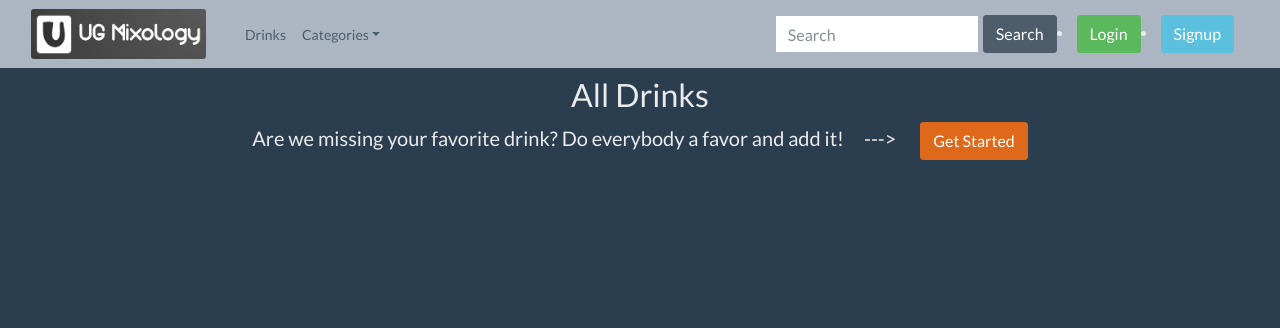
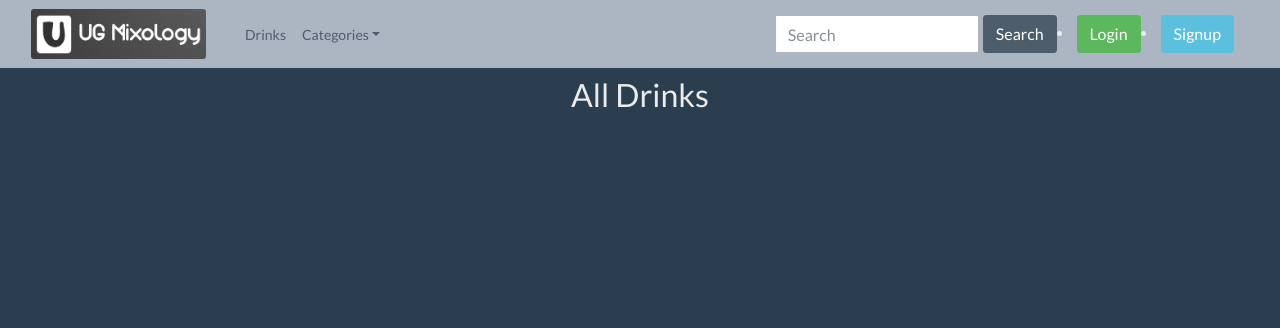
Before and after one commit to Brinzkii/Capstone-Project, a Flask app: page /drinks in a window 1280 px wide. Shown: the top 328 px of the page. Run offline with Flask 3, Linux system fonts and the light colour scheme; some libraries are stand-ins or nearby versions.

Commit message:
fix various edge cases

```diff
--- a/app.py
+++ b/app.py
@@ -319,37 +319,41 @@ def add_drink():
     form.glass_id.choices.insert(0, (None, "Select the glass"))
 
     if form.validate_on_submit():
-        if form.category_id.data != None and form.glass_id.data != None:
-            # Create drink from form and add to db
-            d = Drink(
-                name=form.name.data,
-                category_id=form.category_id.data,
-                glass_id=form.glass_id.data,
-                instructions=form.instructions.data,
-                thumbnail=form.thumbnail.data,
-                main_img=form.main_img.data,
-                video=form.video.data,
-            )
+        if g.user:
+            if form.category_id.data != None and form.glass_id.data != None:
+                # Create drink from form and add to db
+                d = Drink(
+                    name=form.name.data,
+                    category_id=form.category_id.data,
+                    glass_id=form.glass_id.data,
+                    instructions=form.instructions.data,
+                    thumbnail=form.thumbnail.data,
+                    main_img=form.main_img.data,
+                    video=form.video.data,
+                )
 
-            db.session.add(d)
-            db.session.commit()
+                db.session.add(d)
+                db.session.commit()
 
-            dp = DrinkPost(user_id=g.user.id, drink_id=d.id)
+                dp = DrinkPost(user_id=g.user.id, drink_id=d.id)
 
-            db.session.add(dp)
-            db.session.commit()
+                db.session.add(dp)
+                db.session.commit()
 
-            flash(
-                "Please enter the drink ingredients and their measurements to complete the process.",
-                "info",
-            )
-            return redirect(f"/{d.id}/ingredients/add")
+                flash(
+                    "Please enter the drink ingredients and their measurements to complete the process.",
+                    "info",
+                )
+                return redirect(f"/{d.id}/ingredients/add")
+            else:
+                flash(
+                    "A category and glass must be selected before adding a drink!",
+                    "warning",
+                )
+                return redirect("/drinks/add")
         else:
-            flash(
-                "A category and glass must be selected before adding a drink!",
-                "warning",
-            )
-            return redirect("/drinks/add")
+            flash('You must be logged in to add a drink!', 'warning')
+            return redirect('/login')
     else:
         return render_template("add-drink.html", form=form)
 
@@ -359,6 +363,7 @@ def add_ingredients(drink_id):
     """Add ingredients and measurements to go with new drink (max 15 ingredient-measurement pairs)"""
     d = Drink.query.get_or_404(drink_id)
 
+
     form = IngredientsForm()
     for field in form:
         field.choices = [
@@ -367,29 +372,39 @@ def add_ingredients(drink_id):
         field.choices[0] = (None, "Select an ingredient")
 
     if form.validate_on_submit():
-        for field in form:
-            if field.data == None:
+        print(form.data)
+        if g.user:
+            d_p = DrinkPost.query.filter('drink_id'== d.id, 'user_id'==g.user.id).first()
+            if d_p:
+                for field in form:
+                    if field.data == None:
+                        flash(
+                            f"{d.name} has now been added, thanks for your contribution {g.user.username}!",
+                            "success",
+                        )
+                        return redirect(f"/{d.id}")
+
+                    elif "ingredient" in field.id and field.data:
+                        d_i = DrinkIngredients(drink_id=d.id, ingredient_id=field.data)
+
+                    elif "measurement" in field.id and field.data:
+                        if d_i:
+                            d_i.measurement = field.data
+                            db.session.add(d_i)
+                            db.session.commit()
+                            d_i = None
+
                 flash(
                     f"{d.name} has now been added, thanks for your contribution {g.user.username}!",
                     "success",
                 )
                 return redirect(f"/{d.id}")
-
-            elif "ingredient" in field.id and field.data:
-                d_i = DrinkIngredients(drink_id=d.id, ingredient_id=field.data)
-
-            elif "measurement" in field.id and field.data:
-                if d_i:
-                    d_i.measurement = field.data
-                    db.session.add(d_i)
-                    db.session.commit()
-                    d_i = None
-
-        flash(
-            f"{d.name} has now been added, thanks for your contribution {g.user.username}!",
-            "success",
-        )
-        return redirect(f"/{d.id}")
+            else:
+                flash('You must be the author of the drink to edit ingredients!', 'warning')
+                return redirect('/')
+        else:
+            flash('You must be logged in to access this feature!', 'warning')
+            return redirect('/')
     else:
         return render_template("add-ingredients.html", form=form, drink=d)
 
--- a/static/script.js
+++ b/static/script.js
@@ -37,7 +37,7 @@ function remove_ingredient_fields(btn) {
 	btn.remove();
 }
 
-$('#add_ingredients_form').on('click', '.bi-dash-circle', function(evt) {
+$('#ingredients_form').on('click', '.bi-dash-circle', function(evt) {
 	let btn = $(evt.target);
 
 	remove_ingredient_fields(btn);
--- a/templates/add-drink.html
+++ b/templates/add-drink.html
@@ -11,7 +11,10 @@
 				{% endfor %} {{ field(placeholder=field.label.text, class="form-control", rows='5') }} {% endfor %}
 			</div>
 
-			<button class="btn btn-success mt-2">Add Ingredients</button>
+			<div class="container-fluid row justify-content-center text-center mx-auto">
+				<a href="/drinks" class="btn btn-danger mt-2 mr-3">Cancel</a>
+				<button class="btn btn-success mt-2 ml-3">Add Ingredients</button>
+			</div>
 		</form>
 	</div>
 </div>
--- a/templates/drinks.html
+++ b/templates/drinks.html
@@ -2,10 +2,12 @@
 
 <h2 class="text-center mt-2">{{title}}</h2>
 
-<h5 class="text-center mt-2">
-	Are we missing your favorite drink? Do everybody a favor and add it!&emsp;--->&emsp;
-	<a href="/drinks/add" class="btn btn-primary">Get Started</a>
-</h5>
+{% if g.user %}
+	<h5 class="text-center mt-2">
+		Are we missing your favorite drink? Do everybody a favor and add it!&emsp;--->&emsp;
+		<a href="/drinks/add" class="btn btn-primary">Get Started</a>
+	</h5>
+{% endif %}
 
 <div class="container-fluid d-flex flex-wrap justify-content-around" style="width: 100%">
 	{% for drink in drinks %}
```
